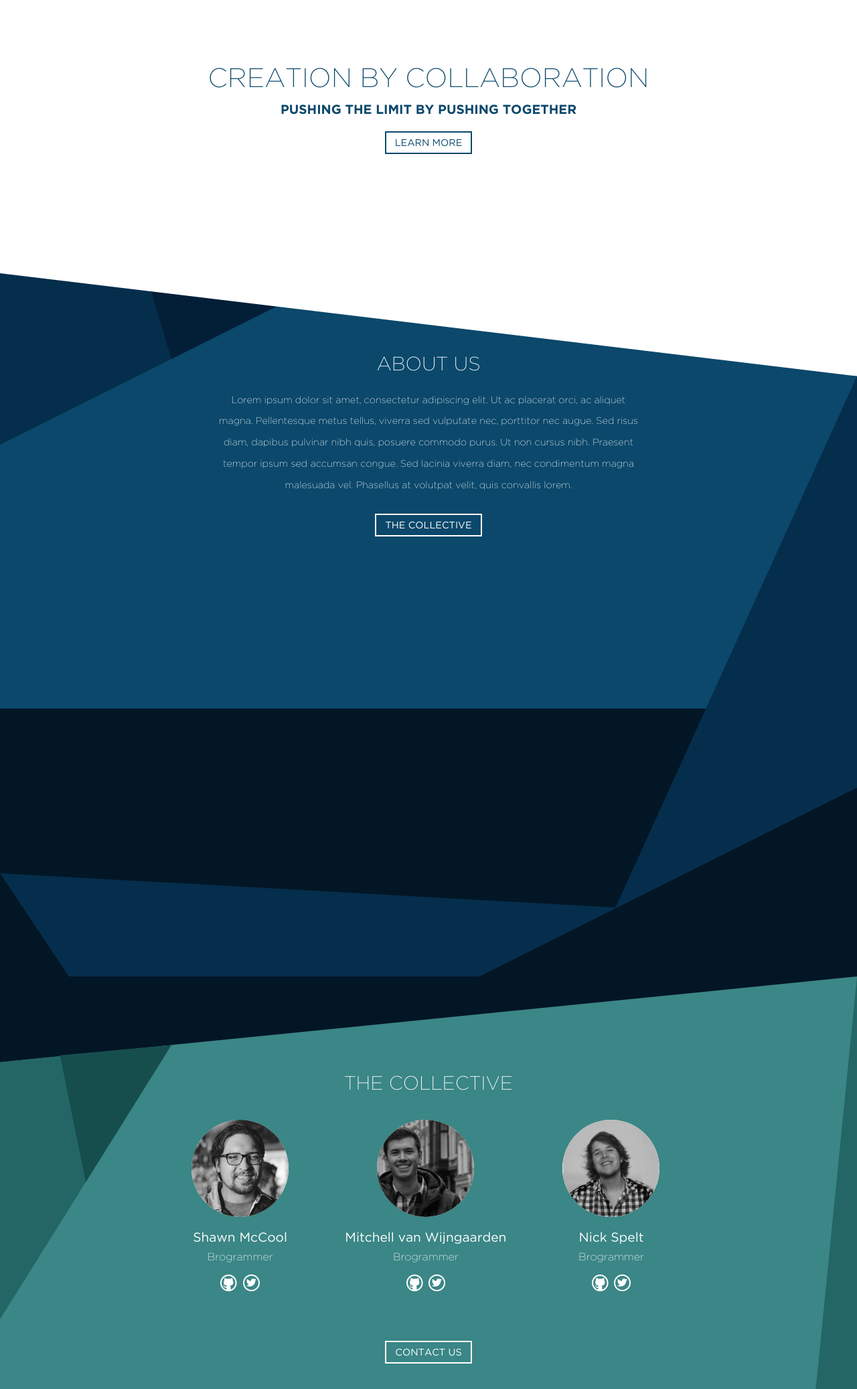
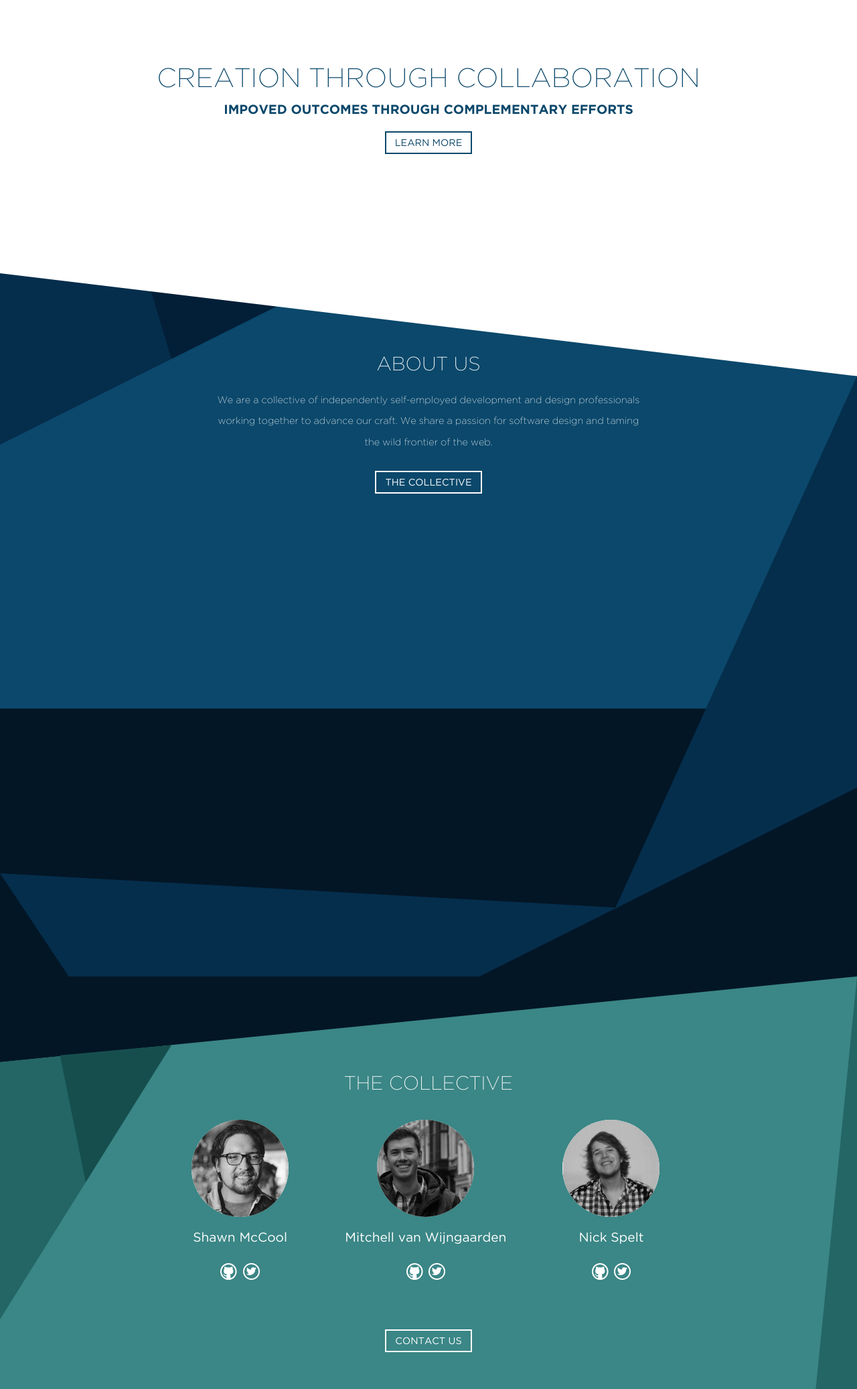
Before and after one commit to heybigname/heybigname.com, a website: page public/index.html in a window 1280 px wide. Shown: the part 160-2234 px from the top of the page at 67% size. Drawn offline with nearby package versions, Linux system fonts and the light colour scheme.

Commit message:
first draft of the copy

```diff
--- a/public/index.html
+++ b/public/index.html
@@ -3,7 +3,7 @@
 <head>
     <meta charset="utf-8">
     <meta http-equiv="X-UA-Compatible" content="IE=edge">
-    <title>Big Name | Creation by collaboration</title>
+    <title>Big Name | Creation through Collaboration</title>
     <meta name="description" content="">
     <meta name="viewport" content="width=device-width, initial-scale=1">
     <link rel="stylesheet" href="assets/css/main.min.css">
@@ -25,8 +25,8 @@
     <section class="section section--introduction">
         <div class="introduction__content">
             <hgroup>
-                <h1 class="introduction__h1">Creation by collaboration</h1>
-                <h2 class="introduction__h2">Pushing the limit by pushing together</h2>
+                <h1 class="introduction__h1">creation through collaboration</h1>
+                <h2 class="introduction__h2">impoved outcomes through complementary efforts</h2>
             </hgroup>
             <a href="#about-us" class="button button--inverse __scrollto">Learn More</a>
         </div>
@@ -35,7 +35,7 @@
      <section class="section section--about" id="about-us">
              <div class="about__content">
                  <h2 class="about__h1">About Us</h2>
-                 <p class="about__p">Lorem ipsum dolor sit amet, consectetur adipiscing elit. Ut ac placerat orci, ac aliquet magna. Pellentesque metus tellus, viverra sed vulputate nec, porttitor nec augue. Sed risus diam, dapibus pulvinar nibh quis, posuere commodo purus. Ut non cursus nibh. Praesent tempor ipsum sed accumsan congue. Sed lacinia viverra diam, nec condimentum magna malesuada vel. Phasellus at volutpat velit, quis convallis lorem.
+                 <p class="about__p">We are a collective of independently self-employed development and design professionals working together to advance our craft. We share a passion for software design and taming the wild frontier of the web.
                  </p>
                  <a href="#the-collective" class="button __scrollto">The Collective</a>
              </div>
@@ -64,7 +64,7 @@
                      </div>
                      <hgroup>
                          <h3 class="collective__h3">Shawn McCool</h3>
-                         <h4 class="collective__h4">Brogrammer</h4>
+                         <!-- <h4 class="collective__h4"></h4> -->
                      </hgroup>
                      <ul class="collective__person__social-list">
                          <li class="collective__person__social-item"><a href="https://github.com/ShawnMcCool"><img width="25" src="assets/img/github-icon.png"></a></li>
@@ -77,7 +77,7 @@
                      </div>
                      <hgroup>
                          <h3 class="collective__h3">Mitchell van Wijngaarden</h3>
-                         <h4 class="collective__h4">Brogrammer</h4>
+                         <!-- <h4 class="collective__h4"></h4> -->
                      </hgroup>
                      <ul class="collective__person__social-list">
                          <li class="collective__person__social-item"><a href="https://github.com/mitchellvanw"><img width="25" src="assets/img/github-icon.png"></a></li>
@@ -90,7 +90,7 @@
                      </div>
                      <hgroup>
                          <h3 class="collective__h3">Nick Spelt</h3>
-                         <h4 class="collective__h4">Brogrammer</h4>
+                         <!-- <h4 class="collective__h4"></h4> -->
                      </hgroup>
                      <ul class="collective__person__social-list">
                          <li class="collective__person__social-item"><a href="https://github.com/Nickstr"><img width="25" src="assets/img/github-icon.png"></a></li>
@@ -118,8 +118,8 @@
      <section class="section section--contact" id="contact-us">
          <div class="contact__content">
             <h2 class="contact__h2">Contact Us</h2>
-            <p class="contact__p">Sed risus diam, dapibus pulvinar nibh quis, posuere commodo purus. Ut non cursus nibh. Praesent tempor ipsum sed accumsan congue. Sed lacinia viverra diam, nec condimentum magna malesuada vel. Phasellus at volutpat velit, quis convallis lorem.
-            <p class="contact__p contact__p--bold">mail@bigname.com - @bigname - other stuff?</p>
+            <p class="contact__p">Contact us on Twitter or through the contact account at this domain.
+            <p class="contact__p contact__p--bold"><a href="http://twitter.com/heybigname">@heybigname</a></p>
             </p>
          </div>
 
```
